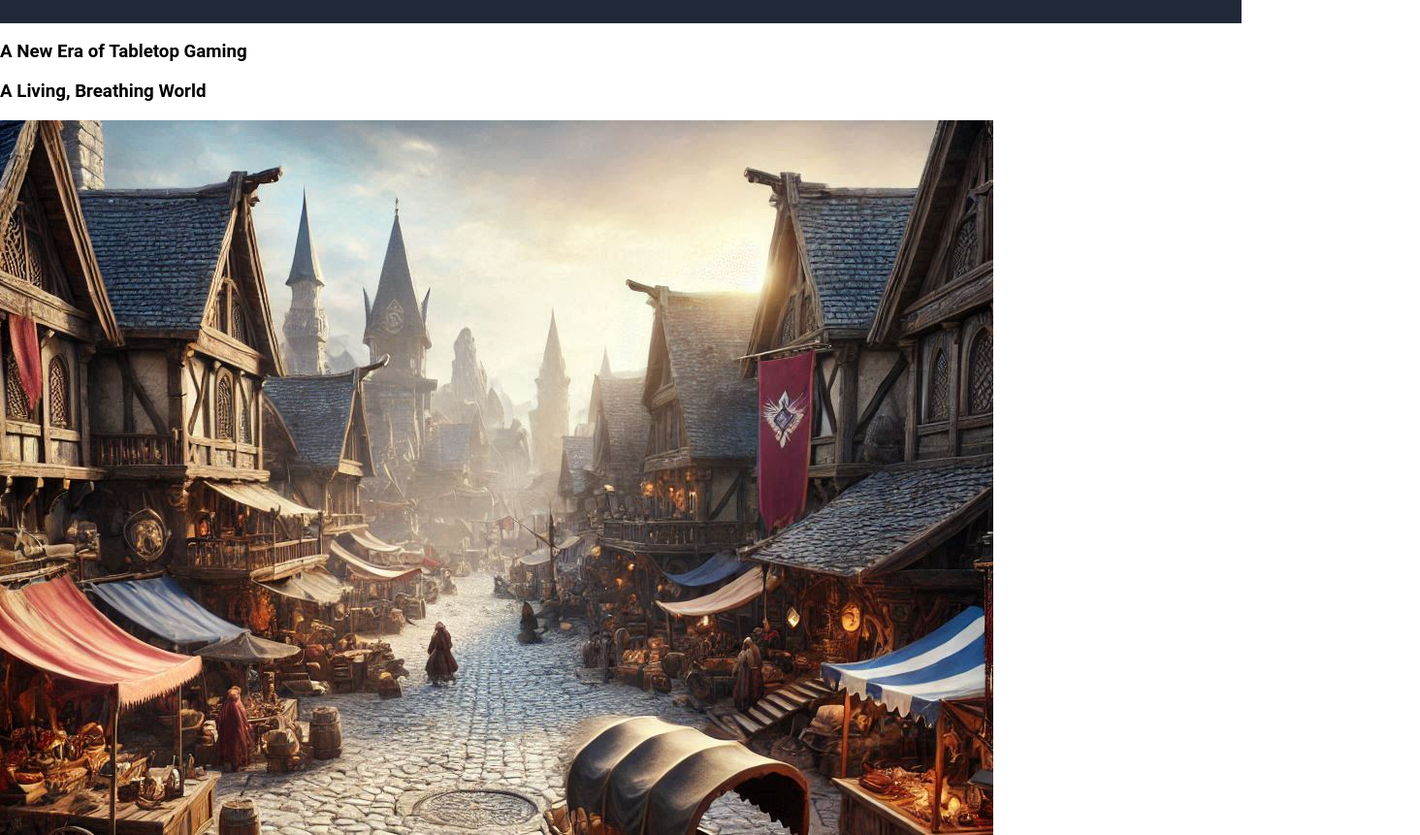
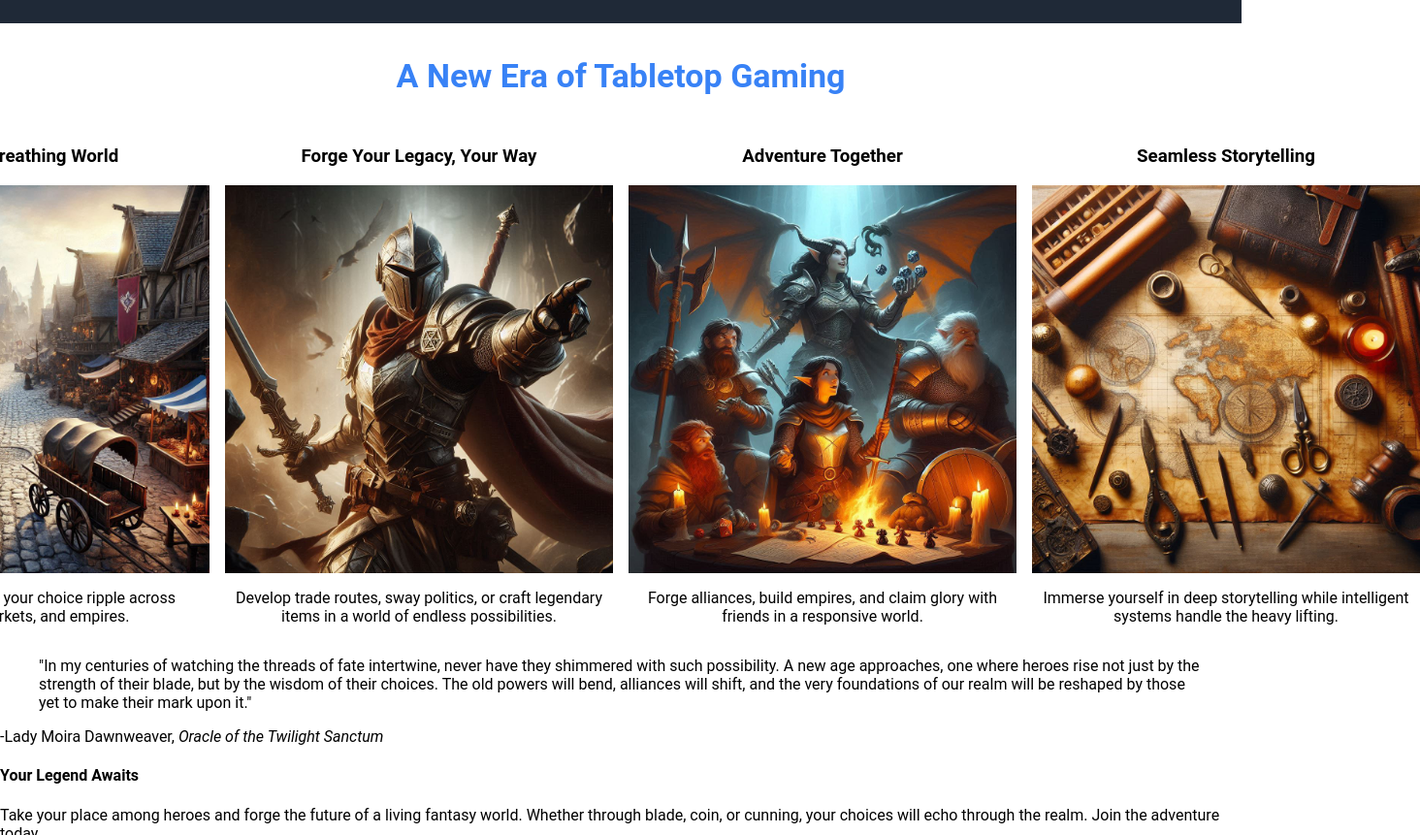
Before and after one commit to Joshua-S-Brown/realmweaver-top, a plain HTML site: page index.html in a window 1280 px wide. Shown: the part 480-1341 px from the top of the page at 97% size, 1464 px wide, since content can reach past the window. Drawn offline with Linux system fonts and the light colour scheme.

Commit message:
Style feature banner, still requires more styling

```diff
--- a/globals.css
+++ b/globals.css
@@ -3,7 +3,7 @@ body {
     margin: 0;
 }
 
-
+/* Navigation */
 
 h1 {
     font-size: 24px;
@@ -37,6 +37,7 @@ li:hover {
     cursor: pointer;
 }
 
+/* Hero Banner */
 .hero-banner {
     background-color: #1F2937;
     color: #F9FAF8;
@@ -67,21 +68,6 @@ li:hover {
     padding: 16px;
 }
 
-.hero-image-container {
-    flex: 1;
-    display: flex;
-    min-width: 300px;
-    display: flex;
-    justify-content: center;
-    overflow: hidden;
-}
-
-.hero-image {
-    object-fit: cover;
-    width: 100%;
-    height: auto;
-    border-radius: 25px;
-}
 
 button {
     background-color: #3882F6;
@@ -100,3 +86,56 @@ button:hover {
     background-color: #214785;
     cursor: pointer;
 }
+
+
+.hero-image-container {
+    flex: 1;
+    display: flex;
+    min-width: 300px;
+    display: flex;
+    justify-content: center;
+    overflow: hidden;
+}
+
+.hero-image {
+    object-fit: cover;
+    width: 100%;
+    height: auto;
+    border-radius: 25px;
+}
+
+/* Features Banner */
+.feature-banner > h3 {
+    color: #3882F6;
+    font-size: 34px;
+}
+
+h3 {
+    text-align: center;
+}
+
+.feature-cards {
+    display: flex;
+    justify-content: center;
+    gap: 16px;
+    margin: 0;
+    padding: 0;
+}
+
+
+.feature-item {
+    display: flex;
+    flex-direction: column;
+    justify-content: center;
+    align-items: center;
+    flex: 1;
+}
+
+
+.feature-banner img {
+    max-width: 400px;
+}
+.feature-item p {
+    font-size: 16px;
+    text-align: center;
+}
```
